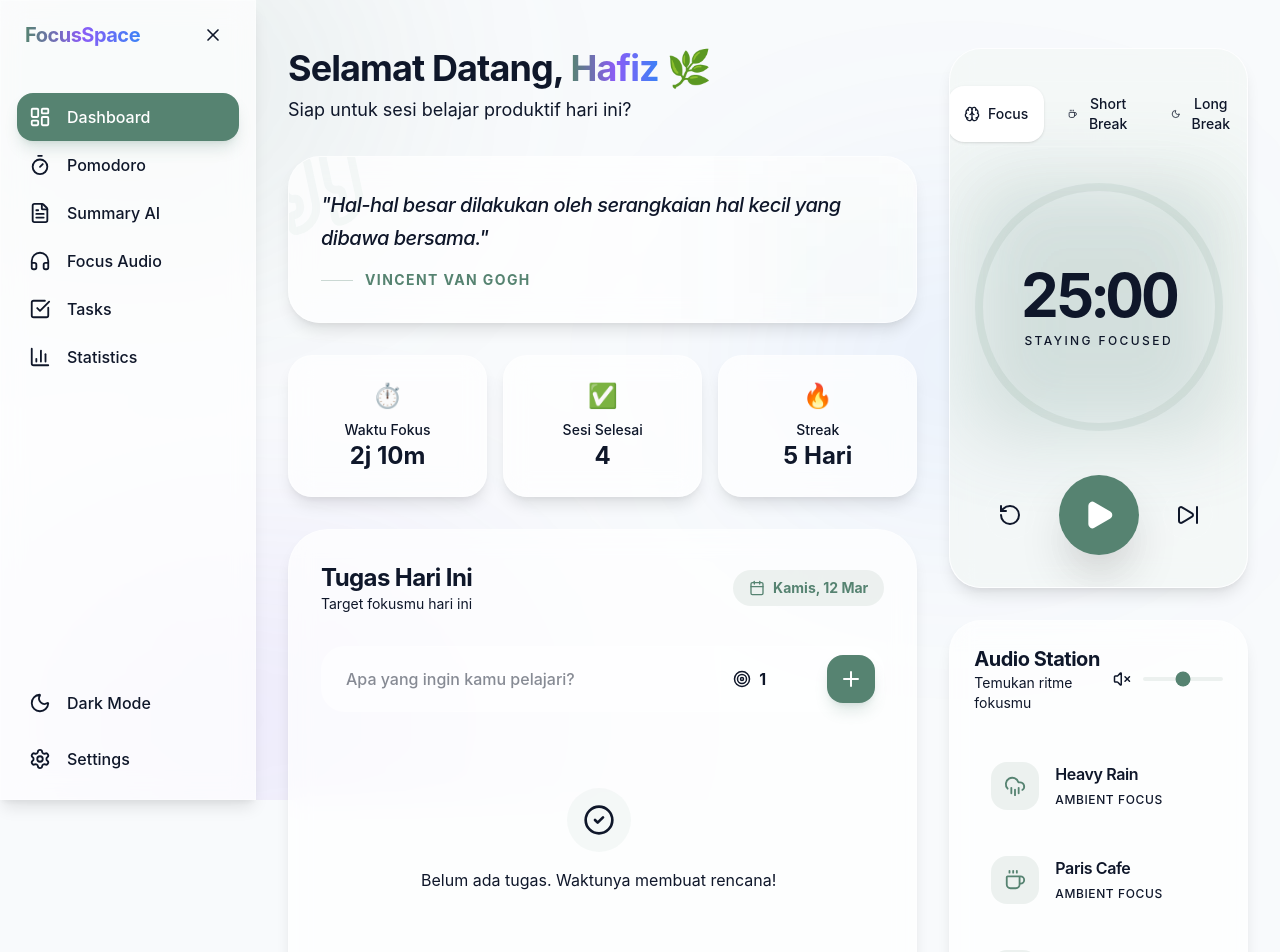
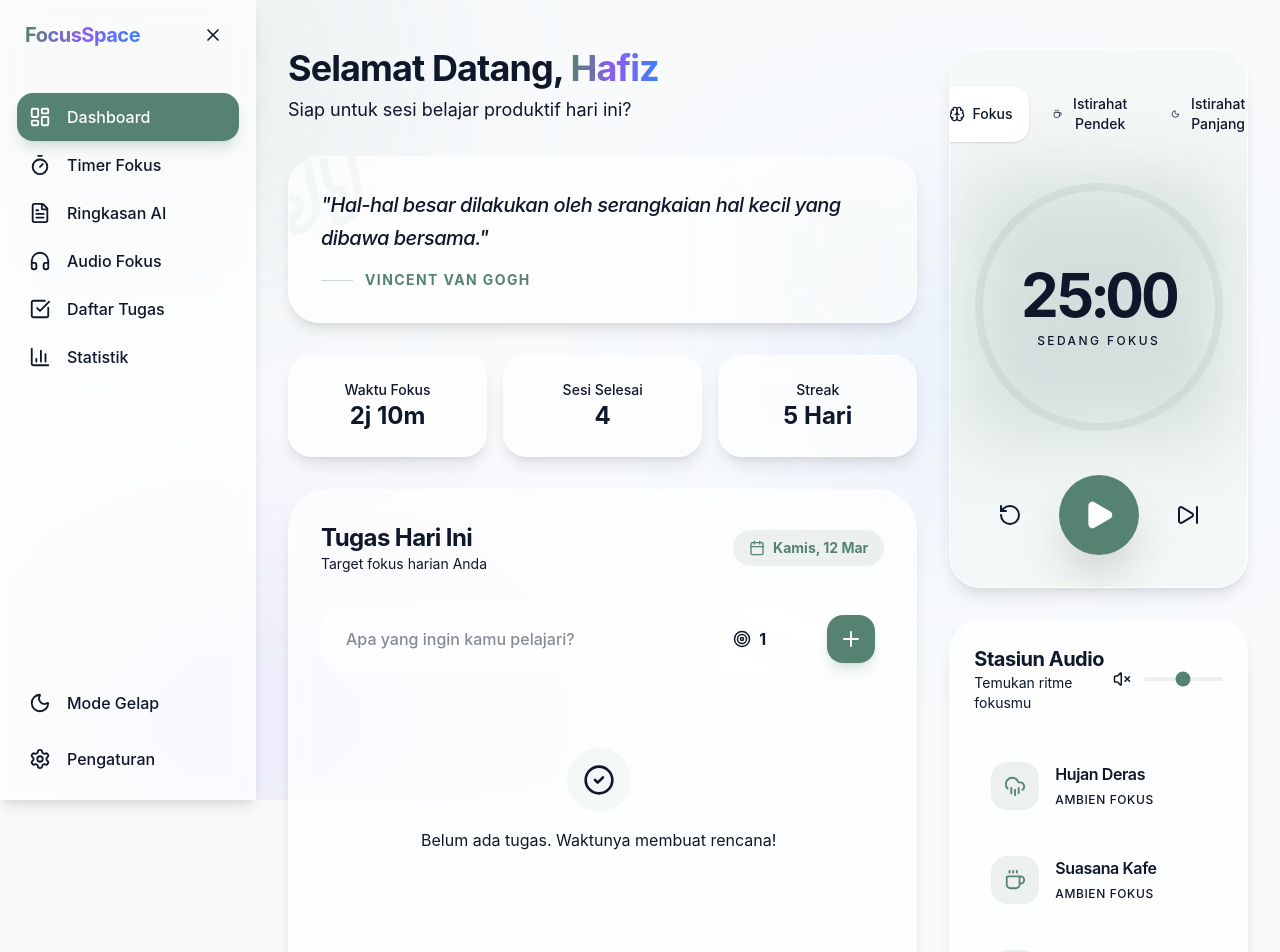
Before and after one commit to wanhangerrrr/Focus-space, a Next.js app: page / in a window 1280 px wide. Shown: the top 952 px of the page. Built offline with nearby package versions, Linux system fonts and the light colour scheme.

Commit message:
style: Remove emojis and localize UI to Indonesian

```diff
--- a/src/app/audio/page.tsx
+++ b/src/app/audio/page.tsx
@@ -6,8 +6,8 @@ export default function AudioPage() {
     <DashboardLayout>
       <div className="max-w-2xl mx-auto space-y-8">
         <div className="text-center space-y-2">
-          <h2 className="text-3xl font-bold tracking-tight">Focus Audio Station</h2>
-          <p className="text-foreground/60">Ciptakan suasana belajar yang tenang dengan koleksi ambient audio kami.</p>
+          <h2 className="text-3xl font-bold tracking-tight">Stasiun Audio Fokus</h2>
+          <p className="text-foreground/60">Ciptakan suasana belajar yang tenang dengan koleksi suara ambien kami.</p>
         </div>
         <AudioStation />
       </div>
--- a/src/app/page.tsx
+++ b/src/app/page.tsx
@@ -12,7 +12,7 @@ export default function Home() {
         <div className="lg:col-span-8 space-y-8">
           <div className="space-y-2">
             <h1 className="text-4xl font-bold tracking-tight">
-              Selamat Datang, <span className="text-gradient">Hafiz</span> 🌿
+              Selamat Datang, <span className="text-gradient">Hafiz</span>
             </h1>
             <p className="text-foreground/60 text-lg">
               Siap untuk sesi belajar produktif hari ini?
@@ -23,12 +23,11 @@ export default function Home() {
 
           <div className="grid grid-cols-1 sm:grid-cols-3 gap-4">
             {[
-              { label: 'Waktu Fokus', value: '2j 10m', icon: '⏱️' },
-              { label: 'Sesi Selesai', value: '4', icon: '✅' },
-              { label: 'Streak', value: '5 Hari', icon: '🔥' },
+              { label: 'Waktu Fokus', value: '2j 10m', icon: null },
+              { label: 'Sesi Selesai', value: '4', icon: null },
+              { label: 'Streak', value: '5 Hari', icon: null },
             ].map((stat, i) => (
               <div key={i} className="glass-morphism p-6 rounded-2xl flex flex-col items-center justify-center text-center">
-                <span className="text-2xl mb-2">{stat.icon}</span>
                 <span className="text-sm font-medium text-foreground/50">{stat.label}</span>
                 <span className="text-2xl font-bold">{stat.value}</span>
               </div>
--- a/src/app/timer/page.tsx
+++ b/src/app/timer/page.tsx
@@ -6,7 +6,7 @@ export default function TimerPage() {
     <DashboardLayout>
       <div className="flex flex-col items-center justify-center min-h-[70vh] gap-8">
         <div className="text-center space-y-2">
-          <h2 className="text-3xl font-bold tracking-tight">Focus Timer</h2>
+          <h2 className="text-3xl font-bold tracking-tight">Timer Fokus</h2>
           <p className="text-foreground/60 max-w-md">Tetapkan target, singkirkan distraksi, dan mulai belajar dengan penuh konsentrasi.</p>
         </div>
         <PomodoroTimer />
--- a/src/components/audio/AudioStation.tsx
+++ b/src/components/audio/AudioStation.tsx
@@ -11,11 +11,11 @@ function cn(...inputs: ClassValue[]) {
 }
 
 const sounds = [
-  { id: 'rain', name: 'Heavy Rain', icon: CloudRain, color: 'text-blue-400', url: 'https://www.soundhelix.com/examples/mp3/SoundHelix-Song-1.mp3' }, // Placeholder URLs
-  { id: 'cafe', name: 'Paris Cafe', icon: Coffee, color: 'text-orange-400', url: 'https://www.soundhelix.com/examples/mp3/SoundHelix-Song-2.mp3' },
-  { id: 'wind', name: 'White Noise', icon: Wind, color: 'text-slate-300', url: 'https://www.soundhelix.com/examples/mp3/SoundHelix-Song-3.mp3' },
-  { id: 'nature', name: 'Forest Birds', icon: Trees, color: 'text-green-400', url: 'https://www.soundhelix.com/examples/mp3/SoundHelix-Song-4.mp3' },
-  { id: 'lofi', name: 'Lo-Fi Chill', icon: Music, color: 'text-purple-400', url: 'https://www.soundhelix.com/examples/mp3/SoundHelix-Song-5.mp3' },
+  { id: 'rain', name: 'Hujan Deras', icon: CloudRain, color: 'text-blue-400', url: 'https://www.soundhelix.com/examples/mp3/SoundHelix-Song-1.mp3' },
+  { id: 'cafe', name: 'Suasana Kafe', icon: Coffee, color: 'text-orange-400', url: 'https://www.soundhelix.com/examples/mp3/SoundHelix-Song-2.mp3' },
+  { id: 'wind', name: 'Noise Putih', icon: Wind, color: 'text-slate-300', url: 'https://www.soundhelix.com/examples/mp3/SoundHelix-Song-3.mp3' },
+  { id: 'nature', name: 'Hutan Tropis', icon: Trees, color: 'text-green-400', url: 'https://www.soundhelix.com/examples/mp3/SoundHelix-Song-4.mp3' },
+  { id: 'lofi', name: 'Lo-Fi Tenang', icon: Music, color: 'text-purple-400', url: 'https://www.soundhelix.com/examples/mp3/SoundHelix-Song-5.mp3' },
 ];
 
 export default function AudioStation() {
@@ -45,7 +45,7 @@ export default function AudioStation() {
     <div className="glass-morphism p-6 rounded-[2rem] w-full">
       <div className="flex items-center justify-between mb-8">
         <div>
-          <h3 className="text-xl font-bold tracking-tight">Audio Station</h3>
+          <h3 className="text-xl font-bold tracking-tight">Stasiun Audio</h3>
           <p className="text-sm text-foreground/50">Temukan ritme fokusmu</p>
         </div>
         <div className="flex items-center gap-3">
@@ -88,7 +88,7 @@ export default function AudioStation() {
                 {sound.name}
               </span>
               <span className="text-xs text-foreground/40 font-medium uppercase tracking-wider">
-                Ambient Focus
+                Ambien Fokus
               </span>
             </div>
             {activeSound === sound.id && isPlaying && (
@@ -120,7 +120,7 @@ export default function AudioStation() {
             </div>
             <div className="flex-1 overflow-hidden">
               <p className="text-sm font-bold truncate tracking-tight">{currentSound?.name}</p>
-              <p className="text-xs text-foreground/50">Now playing ambient...</p>
+              <p className="text-xs text-foreground/50">Sekarang memutar ambien...</p>
             </div>
             <button
               onClick={() => setIsPlaying(!isPlaying)}
--- a/src/components/layout/DashboardLayout.tsx
+++ b/src/components/layout/DashboardLayout.tsx
@@ -26,11 +26,11 @@ function cn(...inputs: ClassValue[]) {
 
 const navItems = [
   { name: 'Dashboard', icon: LayoutDashboard, href: '/' },
-  { name: 'Pomodoro', icon: Timer, href: '/timer' },
-  { name: 'Summary AI', icon: FileText, href: '/summary' },
-  { name: 'Focus Audio', icon: Headphones, href: '/audio' },
-  { name: 'Tasks', icon: CheckSquare, href: '/tasks' },
-  { name: 'Statistics', icon: BarChart3, href: '/stats' },
+  { name: 'Timer Fokus', icon: Timer, href: '/timer' },
+  { name: 'Ringkasan AI', icon: FileText, href: '/summary' },
+  { name: 'Audio Fokus', icon: Headphones, href: '/audio' },
+  { name: 'Daftar Tugas', icon: CheckSquare, href: '/tasks' },
+  { name: 'Statistik', icon: BarChart3, href: '/stats' },
 ];
 
 export default function DashboardLayout({
@@ -135,7 +135,9 @@ export default function DashboardLayout({
                     exit={{ opacity: 0, width: 0 }}
                     className="ml-4 font-medium"
                   >
-                    {isDarkMode ? 'Light Mode' : 'Dark Mode'}
+                    <span>
+                      {isDarkMode ? 'Mode Terang' : 'Mode Gelap'}
+                    </span>
                   </motion.span>
                 )}
               </AnimatePresence>
@@ -150,7 +152,7 @@ export default function DashboardLayout({
                     exit={{ opacity: 0, width: 0 }}
                     className="ml-4 font-medium"
                   >
-                    Settings
+                    Pengaturan
                   </motion.span>
                 )}
               </AnimatePresence>
--- a/src/components/summary/SummaryTool.tsx
+++ b/src/components/summary/SummaryTool.tsx
@@ -68,8 +68,8 @@ export default function SummaryTool() {
   return (
     <div className="space-y-8 pb-12">
       <div className="space-y-2">
-        <h2 className="text-3xl font-bold tracking-tight">Smart Summary AI</h2>
-        <p className="text-foreground/60">Tingkatkan pemahamanmu dengan ringkasan otomatis 5W+1H.</p>
+        <h2 className="text-3xl font-bold tracking-tight">Ringkasan AI Pintar</h2>
+        <p className="text-foreground/60">Tingkatkan pemahaman Anda dengan ringkasan otomatis 5W+1H.</p>
       </div>
 
       <div className="grid grid-cols-1 lg:grid-cols-2 gap-8">
@@ -199,10 +199,10 @@ export default function SummaryTool() {
                     Hasil Ringkasan 5W+1H
                   </h3>
                   <div className="flex gap-2">
-                    <button className="p-2 hover:bg-primary/10 rounded-lg text-primary transition-colors" title="Copy">
+                    <button className="p-2 hover:bg-primary/10 rounded-lg text-primary transition-colors" title="Salin">
                       <Copy size={18} />
                     </button>
-                    <button className="p-2 hover:bg-primary/10 rounded-lg text-primary transition-colors" title="Download">
+                    <button className="p-2 hover:bg-primary/10 rounded-lg text-primary transition-colors" title="Unduh">
                       <Download size={18} />
                     </button>
                   </div>
@@ -210,12 +210,12 @@ export default function SummaryTool() {
 
                 <div className="grid grid-cols-1 sm:grid-cols-2 gap-4">
                   {[
-                    { label: 'What', value: result.what, color: 'border-blue-200 bg-blue-50/30' },
-                    { label: 'Who', value: result.who, color: 'border-green-200 bg-green-50/30' },
-                    { label: 'When', value: result.when, color: 'border-purple-200 bg-purple-50/30' },
-                    { label: 'Where', value: result.where, color: 'border-orange-200 bg-orange-50/30' },
-                    { label: 'Why', value: result.why, color: 'border-red-200 bg-red-50/30' },
-                    { label: 'How', value: result.how, color: 'border-teal-200 bg-teal-50/30' },
+                    { label: 'Apa (What)', value: result.what, color: 'border-blue-200 bg-blue-50/30' },
+                    { label: 'Siapa (Who)', value: result.who, color: 'border-green-200 bg-green-50/30' },
+                    { label: 'Kapan (When)', value: result.when, color: 'border-purple-200 bg-purple-50/30' },
+                    { label: 'Dimana (Where)', value: result.where, color: 'border-orange-200 bg-orange-50/30' },
+                    { label: 'Mengapa (Why)', value: result.why, color: 'border-red-200 bg-red-50/30' },
+                    { label: 'Bagaimana (How)', value: result.how, color: 'border-teal-200 bg-teal-50/30' },
                   ].map((item, i) => (
                     <motion.div
                       key={item.label}
--- a/src/components/task/TaskManager.tsx
+++ b/src/components/task/TaskManager.tsx
@@ -30,7 +30,7 @@ export default function TaskManager() {
       <div className="flex items-center justify-between mb-8">
         <div>
           <h3 className="text-2xl font-bold tracking-tight">Tugas Hari Ini</h3>
-          <p className="text-foreground/50 text-sm">Target fokusmu hari ini</p>
+          <p className="text-foreground/50 text-sm">Target fokus harian Anda</p>
         </div>
         <div className="flex items-center gap-2 bg-primary/10 px-4 py-2 rounded-full text-primary text-sm font-bold">
           <Calendar size={16} />
--- a/src/components/timer/PomodoroTimer.tsx
+++ b/src/components/timer/PomodoroTimer.tsx
@@ -39,7 +39,7 @@ export default function PomodoroTimer() {
 
       // Notify (basic for now)
       if (Notification.permission === "granted") {
-        new Notification("Focus Session Complete!", { body: "Time for a well-deserved break 🌿" });
+        new Notification("Sesi Fokus Selesai!", { body: "Waktunya istirahat sejenak" });
       }
 
       setMode('short-break');
@@ -88,9 +88,9 @@ export default function PomodoroTimer() {
       {/* Mode Switcher */}
       <div className="flex gap-2 mb-8 bg-background/50 p-1 rounded-2xl border border-white/10">
         {[
-          { id: 'focus', label: 'Focus', icon: Brain },
-          { id: 'short-break', label: 'Short Break', icon: Coffee },
-          { id: 'long-break', label: 'Long Break', icon: Moon },
+          { id: 'focus', label: 'Fokus', icon: Brain },
+          { id: 'short-break', label: 'Istirahat Pendek', icon: Coffee },
+          { id: 'long-break', label: 'Istirahat Panjang', icon: Moon },
         ].map((m) => (
           <button
             key={m.id}
@@ -149,7 +149,7 @@ export default function PomodoroTimer() {
             {formatTime(timeLeft)}
           </motion.h2>
           <p className="text-foreground/40 mt-2 font-medium uppercase tracking-[0.2em] text-xs">
-            {mode === 'focus' ? 'Staying Focused' : 'Time for Break'}
+            {mode === 'focus' ? 'Sedang Fokus' : 'Waktunya Istirahat'}
           </p>
         </div>
 
```
